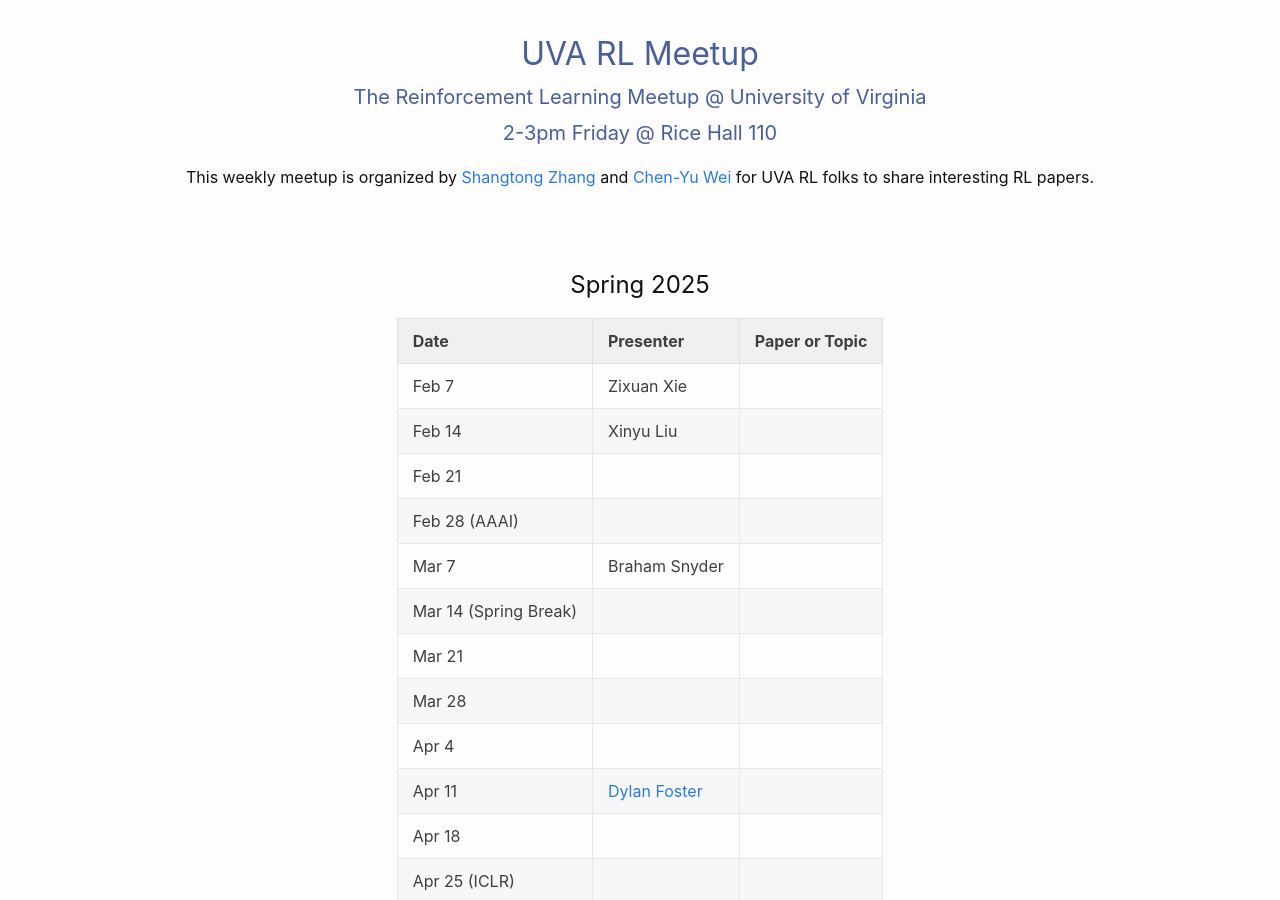
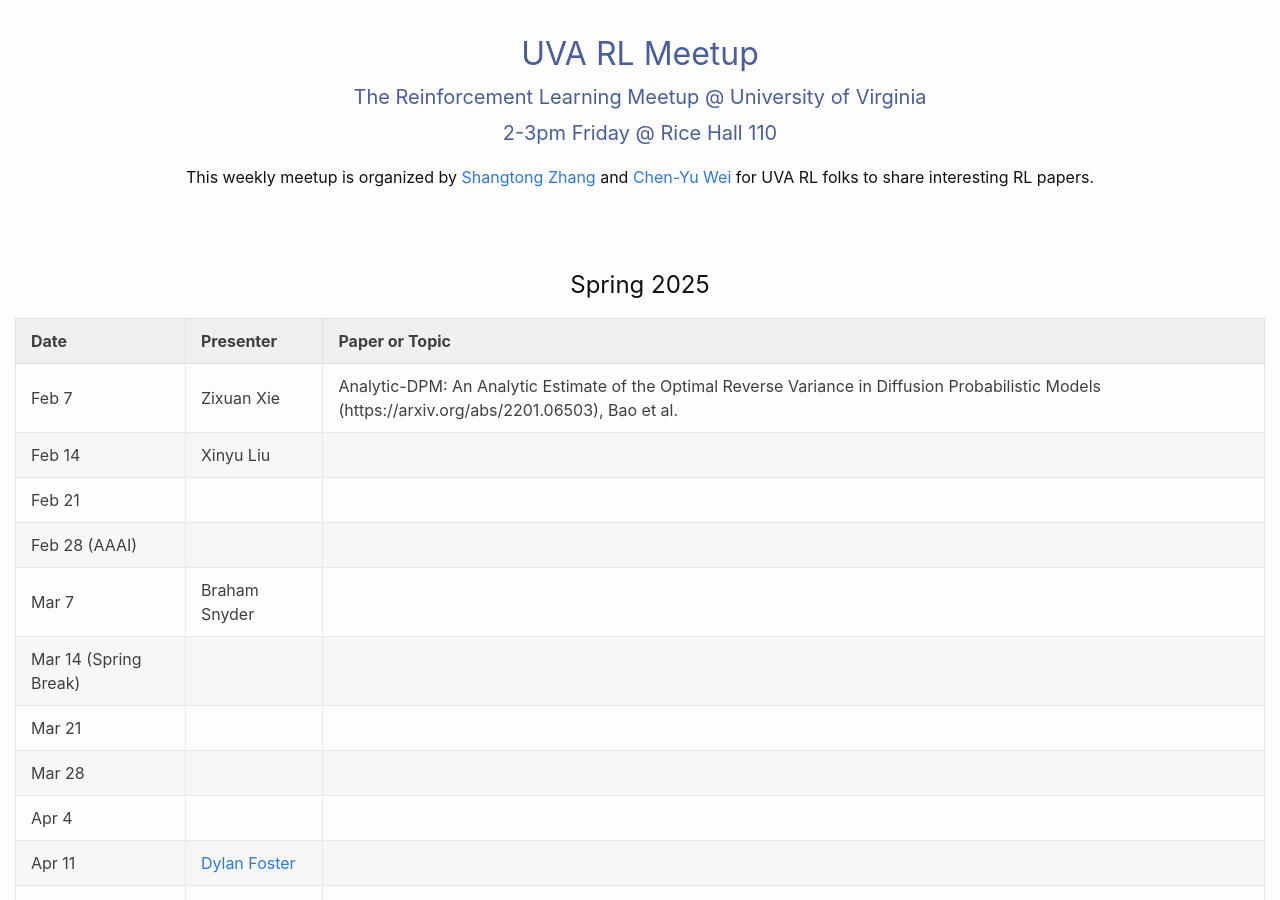
Before and after one commit to WennyXie/rl-meetup.github.io, a Jekyll site: the page built from index.md, in a window 1280 px wide and 900 px high. Built offline with Jekyll 4.4.1, drawn with Linux system fonts in a browser that asks for light colours.

Commit message:
Add Wenny's presentation paper on Feb 7

```diff
--- a/index.md
+++ b/index.md
@@ -30,7 +30,7 @@ This weekly meetup is organized by [Shangtong Zhang](https://shangtongzhang.gith
 
 | Date | Presenter | Paper or Topic |
 | - | -  | - |
-| Feb 7  | Zixuan Xie | |
+| Feb 7  | Zixuan Xie | Analytic-DPM: An Analytic Estimate of the Optimal Reverse Variance in Diffusion Probabilistic Models (https://arxiv.org/abs/2201.06503), Bao et al.|
 | Feb 14  | Xinyu Liu | |
 | Feb 21  | | |
 | Feb 28 (AAAI) | | |
```
